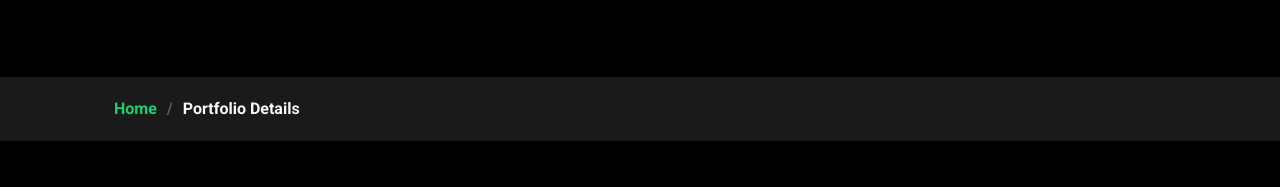
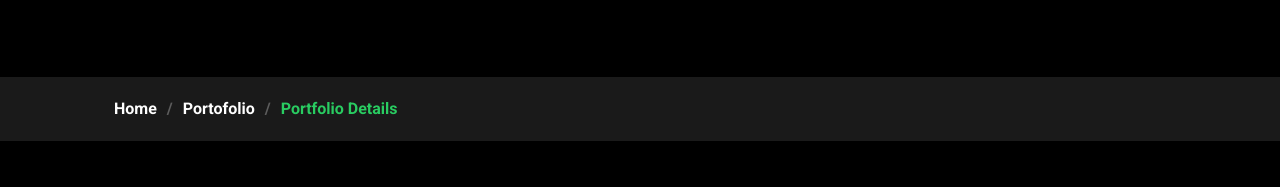
Before and after one commit to nblrbbni/website, a plain HTML site: page portfolio-details.html in a window 1280 px wide. Shown: the part 290-477 px from the top of the page. Drawn offline with Linux system fonts and the light colour scheme.

Commit message:
Change Breadcumbs

```diff
--- a/portfolio-details.html
+++ b/portfolio-details.html
@@ -86,8 +86,9 @@
       <nav class="breadcrumbs">
         <div class="container">
           <ol>
-            <li><a href="index.html">Home</a></li>
-            <li class="current">Portfolio Details</li>
+            <li><a href="index.html" style="color: white;">Home</a></li>
+            <li><a href="portfolio.html" style="color: white;">Portofolio</a></li>
+            <li class="current" style="color: #29cc61;">Portfolio Details</li>
           </ol>
         </div>
       </nav>
```
Also changed, not shown: contact.html (+2 -2 lines), portfolio.html (+2 -2 lines), resume.html (+2 -2 lines).
